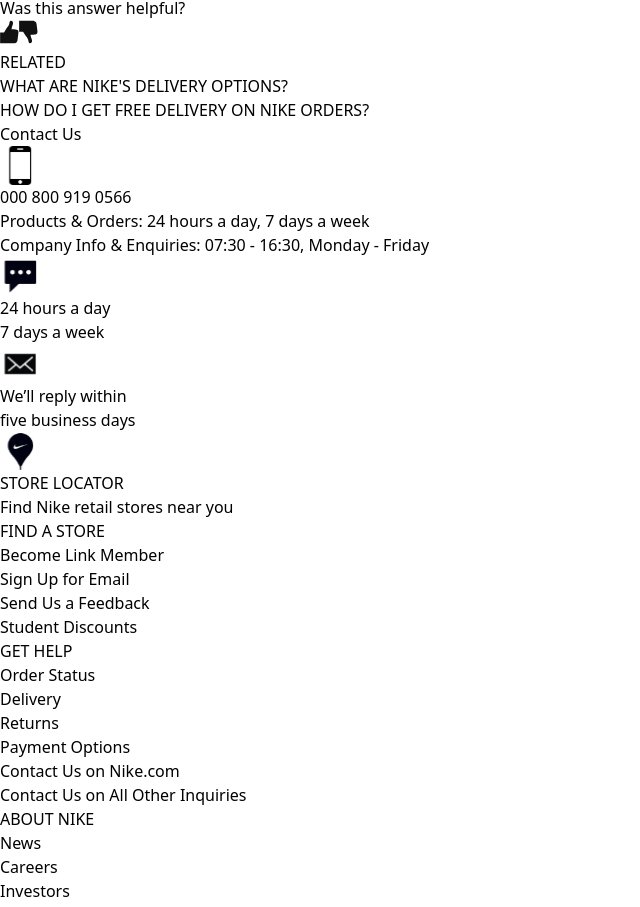
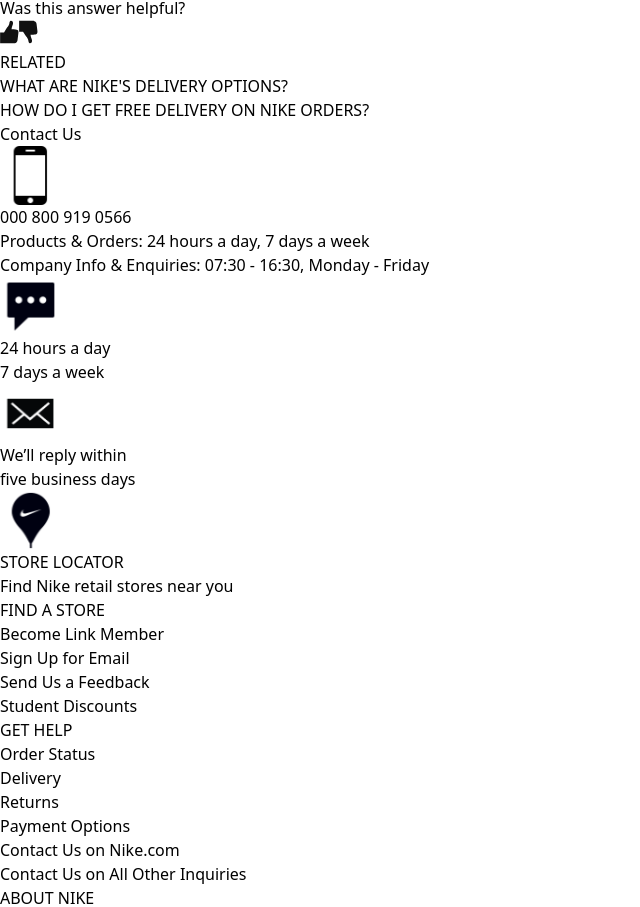
Before and after one commit to Anum-2017/nike.ui-figma-hackathon, a Next.js app: page /contact-us in a window 1280 px wide. Shown: the part 897-1804 px from the top of the page, without its empty margins (0-640 px from the left). Built offline with nearby package versions, Linux system fonts and the light colour scheme.

Commit message:
Update page.tsx

```diff
--- a/src/app/contact-us/page.tsx
+++ b/src/app/contact-us/page.tsx
@@ -120,34 +120,34 @@
         </div>
 
        {/* Contact Us Section */}
-<div className="col-span-3">
-  <h2 className="uppercase font-bold text-xl text-center mb-6">Contact Us</h2>
+<div className="col-span-12 lg:col-span-3 pt-10 lg:pt-0 space-y-14 px-10">
+  <h2 className="uppercase font-bold text-2xl text-center mb-6">Contact Us</h2>
 
   {/* Phone Section */}
-  <div className="flex flex-col items-center space-y-4 text-center">
-    <Image src={phoneIcon} alt="Phone Icon" width={40} />
+  <div className="flex flex-col items-center space-y-2 text-center">
+    <Image src={phoneIcon} alt="Phone Icon" width={60} />
     <p className="font-semibold">000 800 919 0566</p>
     <p>Products & Orders: 24 hours a day, 7 days a week</p>
     <p>Company Info & Enquiries: 07:30 - 16:30, Monday - Friday</p>
   </div>
 
   {/* Chat Section */}
-  <div className="flex flex-col items-center space-y-4 text-center">
-    <Image src={messageIcon} alt="Chat Icon" width={40} />
+  <div className="flex flex-col items-center space-y-2 text-center">
+    <Image src={messageIcon} alt="Chat Icon" width={60} />
     <p>24 hours a day</p>
     <p>7 days a week</p>
   </div>
 
   {/* Email Section */}
-  <div className="flex flex-col items-center space-y-4 text-center">
-    <Image src={emailIcon} alt="Email Icon" width={40} />
+  <div className="flex flex-col items-center space-y-2 text-center">
+    <Image src={emailIcon} alt="Email Icon" width={60} />
     <p>We’ll reply within</p>
     <p>five business days</p>
   </div>
 
   {/* Store Locator Section */}
-  <div className="flex flex-col items-center space-y-4 text-center">
-    <Image src={locationIcon} alt="Location Icon" width={40} />
+  <div className="flex flex-col items-center space-y-2 text-center">
+    <Image src={locationIcon} alt="Location Icon" width={60} />
     <p className="font-semibold">STORE LOCATOR</p>
     <p>Find Nike retail stores near you</p>
   </div>
```
